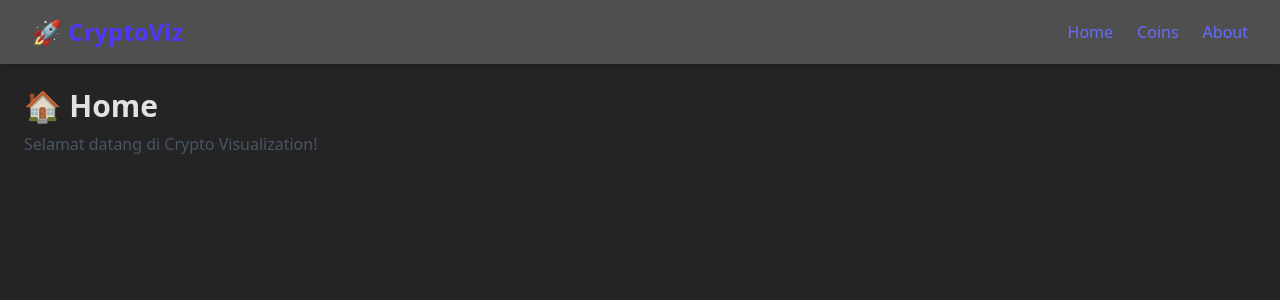
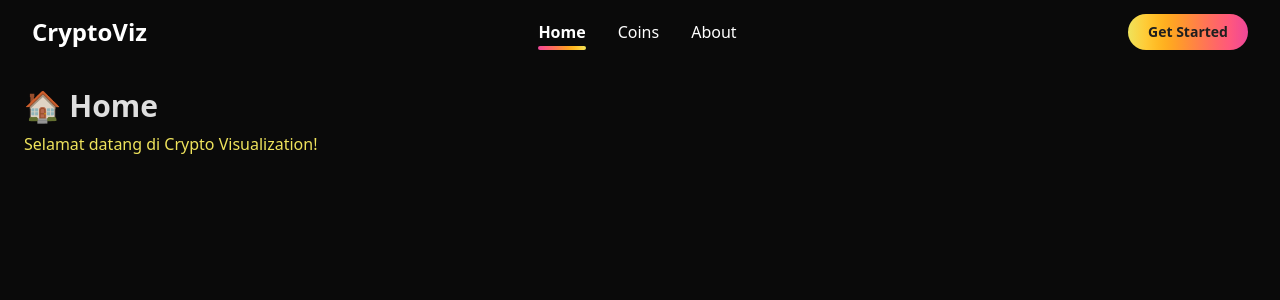
Before and after one commit to BagusFebrianRB/crypto-visualization, a React (Vite) app: page / in a window 1280 px wide. Shown: the top 300 px of the page. Built offline with nearby package versions, Linux system fonts and the light colour scheme.

Commit message:
style: apply yellow-pink gradient and adjust color

```diff
--- a/src/components/Navbar.tsx
+++ b/src/components/Navbar.tsx
@@ -1,38 +1,71 @@
 import { useState } from "react";
+import { NavLink } from "react-router-dom";
 
 export default function Navbar() {
   const [isOpen, setIsOpen] = useState(false);
 
   return (
-    <nav className="bg-white/20 backdrop-blur-md shadow-md sticky top-0 z-50">
+    <nav className="sticky top-0 z-50">
       <div className="max-w-7xl mx-auto px-4 sm:px-6 lg:px-8">
         <div className="flex justify-between h-16 items-center">
           {/* Logo / Brand */}
-          <div className="flex-shrink-0 text-2xl font-bold text-indigo-600">
-            🚀 CryptoViz
+          <NavLink
+            to="/"
+            className="flex-shrink-0 text-2xl font-bold text-white hover:text-[#efe35c] transition-all duration-300"
+          >
+            CryptoViz
+          </NavLink>
+
+          {/* Menu desktop */}
+          <div className="hidden md:flex space-x-8">
+            <NavLink
+              to="/"
+              end
+              className={({ isActive }) =>
+                `relative text-white transition-all duration-300
+              after:absolute  after:bg-linear-to-r/oklch after:from-[#ec4899] after:to-[#efe35c] after:w-0 after:content-[''] after:h-1 after:left-0 after:-bottom-1.5 after:rounded-lg after:transition-all after:duration-300
+              hover:after:w-full hover:-translate-y-1
+              ${isActive ? "after:w-full font-semibold" : "text-white"}`
+              }
+            >
+              Home
+            </NavLink>
+            <NavLink
+              to="/coins"
+              className={({ isActive }) =>
+                `relative text-white transition-all duration-300
+              after:absolute  after:bg-linear-to-r/oklch after:from-[#ec4899] after:to-[#efe35c] after:w-0 after:content-[''] after:h-1 after:left-0 after:-bottom-1.5 after:rounded-lg after:transition-all after:duration-300
+              hover:after:w-full hover:-translate-y-1
+              ${isActive ? "after:w-full font-semibold" : "text-white"}`
+              }
+            >
+              Coins
+            </NavLink>
+            <NavLink
+              to="/about"
+              className={({ isActive }) =>
+                `relative text-[white] transition-all duration-300
+              after:absolute after:bg-linear-to-r/oklch after:from-[#ec4899] after:to-[#efe35c] after:w-0 after:content-[''] after:h-1 after:left-0 after:-bottom-1.5 after:rounded-lg after:transition-all after:duration-300
+              hover:after:w-full hover:-translate-y-1
+              ${isActive ? "after:w-full font-semibold" : "text-white"}`
+              }
+            >
+              About
+            </NavLink>
           </div>
 
-          {/* Menu desktop */}
-          <div className="hidden md:flex space-x-6">
-            <a
-              href="/"
-              className="text-gray-900 hover:text-indigo-600 transition"
-            >
-              Home
-            </a>
-            <a
-              href="/coins"
-              className="text-gray-900 hover:text-indigo-600 transition"
-            >
-              Coins
-            </a>
-            <a
-              href="/about"
-              className="text-gray-900 hover:text-indigo-600 transition"
-            >
-              About
-            </a>
-          </div>
+          <NavLink
+            to="/"
+            className="text-sm font-semibold text-[#1f1f1f] transition-all duration-300 rounded-full
+            relative px-5 py-2 bg-linear-to-l/oklch from-[#ec4899] to-[#efe35c]
+            overflow-hidden group hover:scale-105 duration-300"
+          >
+            <span
+              className="absolute inset-0 bg-white opacity-30 rotate-45 translate-x-[-100%]
+            group-hover:translate-x-[100%] blur-sm transition-transform duration-500"
+            ></span>
+            <span className="relative z-10">Get Started</span>
+          </NavLink>
 
           {/* Hamburger button */}
           <div className="md:hidden">
--- a/src/index.css
+++ b/src/index.css
@@ -5,7 +5,6 @@
 
   color-scheme: light dark;
   color: rgba(255, 255, 255, 0.87);
-  background-color: #242424;
 
   font-synthesis: none;
   text-rendering: optimizeLegibility;
@@ -13,16 +12,6 @@
   -moz-osx-font-smoothing: grayscale;
 }
 
-a {
-  font-weight: 500;
-  color: #646cff;
-  text-decoration: inherit;
-}
-
-a:hover {
-  color: #535bf2;
-}
-
 body {
   margin: 0;
 }
--- a/src/layouts/MainLayout.tsx
+++ b/src/layouts/MainLayout.tsx
@@ -3,7 +3,7 @@ import Navbar from "../components/Navbar";
 
 export default function MainLayout() {
   return (
-    <div className="min-h-screen flex flex-col">
+    <div className="min-h-screen flex flex-col bg-[#0a0a0a]">
       <Navbar />
       <main className="flex-1 p-6">
         <Outlet /> {/* tempat render halaman */}
--- a/src/pages/Home.tsx
+++ b/src/pages/Home.tsx
@@ -2,7 +2,7 @@ export default function Home() {
   return (
     <div>
       <h1 className="text-3xl font-bold">🏠 Home</h1>
-      <p className="mt-2 text-gray-600">
+      <p className="mt-2 text-[#efe35c]">
         Selamat datang di Crypto Visualization!
       </p>
     </div>
```
